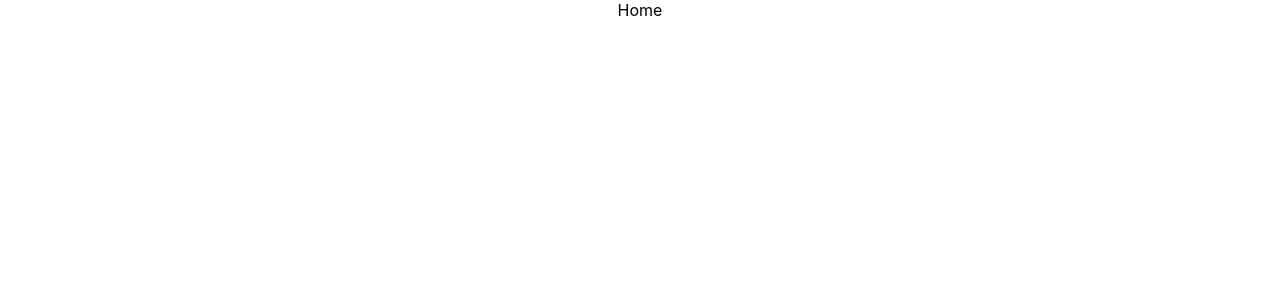
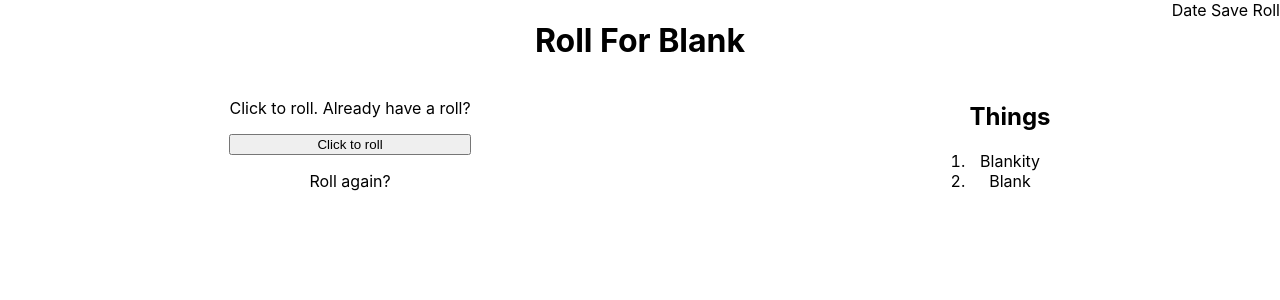
Before and after one commit to ckaynatividad/roll-for-blank, a React (Create React App) app: page / in a window 1280 px wide. Shown: the top 300 px of the page. Built offline with nearby package versions, Linux system fonts and the light colour scheme.

Commit message:
dice rolling technically working

```diff
--- a/src/App.css
+++ b/src/App.css
@@ -2,6 +2,22 @@
   text-align: center;
 }
 
+.main {
+  display: flex;
+  justify-content: center;
+  justify-content: space-around;
+}
+
+.nav {
+  position: absolute;
+  top: 0px;
+  right: 0px;
+}
+
+.dice-roller {
+  display: flex;
+  flex-direction: column;
+}
 .App-logo {
   height: 40vmin;
   pointer-events: none;
--- a/src/components/DiceCard.jsx
+++ b/src/components/DiceCard.jsx
@@ -0,0 +1,14 @@
+import React from "react";
+import DiceForm from "./DiceForm";
+import DiceRoller from "./DiceRoller";
+
+export default function DiceCard() {
+  return (
+    <div>
+      <p>Click to roll. Already have a roll? </p>
+      {/* <DiceForm /> */}
+      <DiceRoller />
+      <p>Roll again? </p>
+    </div>
+  );
+}
--- a/src/components/DiceForm.jsx
+++ b/src/components/DiceForm.jsx
@@ -0,0 +1,6 @@
+import React from "react";
+import { useState } from "react";
+
+export default function DiceForm() {
+  return <div>DiceForm</div>;
+}
--- /dev/null
+++ b/src/components/DiceRoller.jsx
@@ -0,0 +1,17 @@
+import React, { useState } from "react";
+
+export default function DiceRoller() {
+  const [diceResult, setDiceResult] = useState("Click to roll");
+  const rollDice = (max) => {
+    return 1 + Math.floor(Math.random() * max);
+  };
+  const handleSubmit = async (e) => {
+    e.preventDefault();
+    setDiceResult(rollDice(4));
+  };
+  return (
+    <div className="dice-roller">
+      <button onClick={handleSubmit}>{diceResult}</button>
+    </div>
+  );
+}
--- /dev/null
+++ b/src/components/Header.jsx
@@ -0,0 +1,14 @@
+import React from "react";
+
+export default function Header() {
+  return (
+    <div>
+      <div className="header">
+        <h1>Roll For Blank</h1>
+        <div className="nav">
+          <div>Date Save Roll</div>
+        </div>
+      </div>
+    </div>
+  );
+}
--- /dev/null
+++ b/src/views/Dice.jsx
@@ -0,0 +1,10 @@
+import React from "react";
+import DiceCard from "../components/DiceCard";
+
+export default function DiceRoller() {
+  return (
+    <div className="">
+      <DiceCard />
+    </div>
+  );
+}
--- a/src/views/Home.jsx
+++ b/src/views/Home.jsx
@@ -1,5 +1,16 @@
 import React from "react";
+import Header from "../components/Header";
+import DiceRoller from "./Dice";
+import ListThings from "./ListThings";
 
 export default function Home() {
-  return <div>Home</div>;
+  return (
+    <div className="home">
+      <Header />
+      <div className="main">
+        <DiceRoller />
+        <ListThings />
+      </div>
+    </div>
+  );
 }
--- a/src/views/ListThings.jsx
+++ b/src/views/ListThings.jsx
@@ -0,0 +1,13 @@
+import React from "react";
+
+export default function ListThings() {
+  return (
+    <div>
+      <ol>
+        <h2>Things</h2>
+        <li>Blankity</li>
+        <li>Blank</li>
+      </ol>
+    </div>
+  );
+}
```
Also changed, not shown: src/components/ListForm.jsx (+19 -0 lines), src/views/DiceRoller.jsx (deleted).
